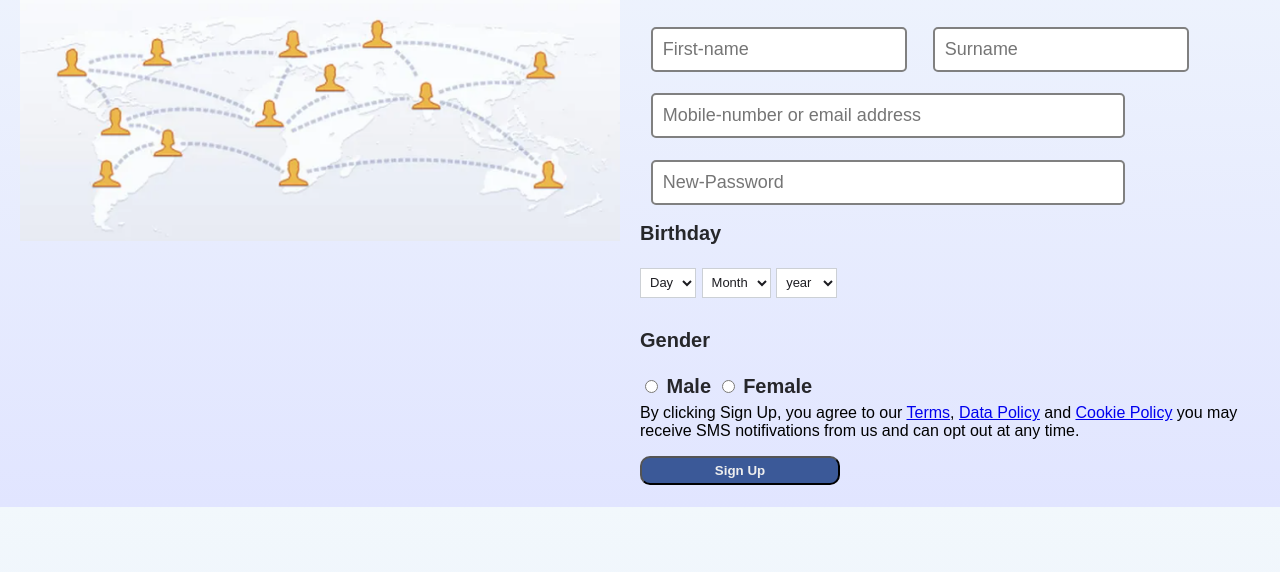
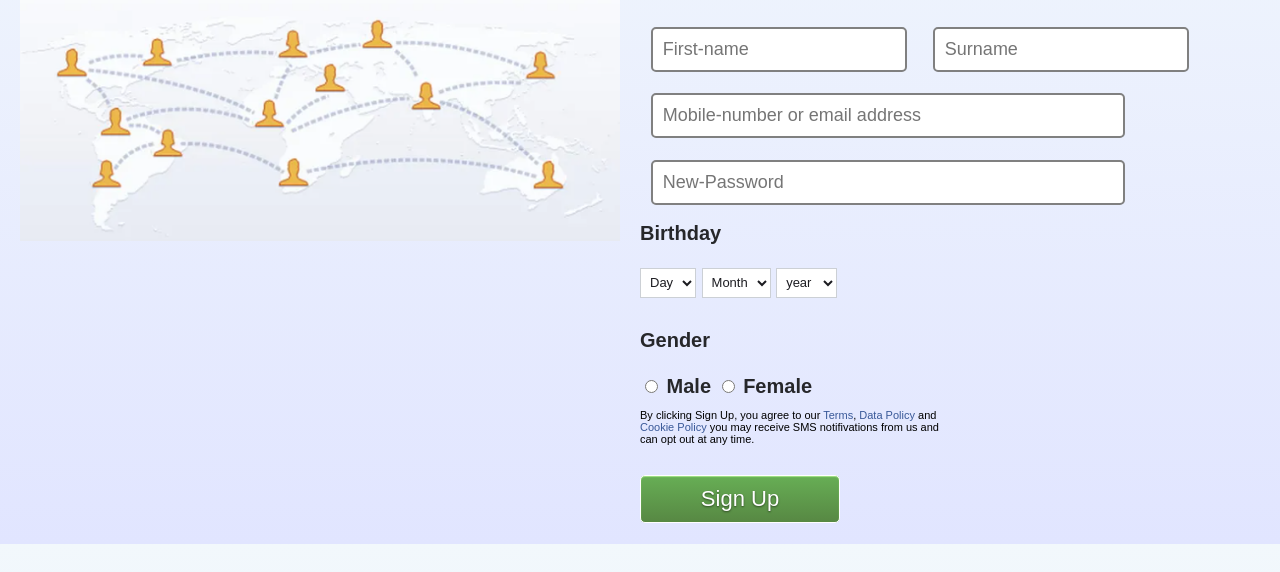
Before and after one commit to KusumaAkshaya/Git, a plain HTML site: page index.html in a window 1280 px wide. Shown: the part 228-800 px from the top of the page. Drawn offline with Linux system fonts and the light colour scheme.

Commit message:
changed sign up and terms

```diff
--- a/style.css
+++ b/style.css
@@ -126,15 +126,31 @@ input[type="radio"] label{
 }
 
 .terms{
-  max-width: 700px;
+  width: 316px;
+  font-size: 11px;
+  margin: 1em 0;
+}
+.terms a{
+    color: #385898;
+    cursor: pointer;
+    text-decoration: none;
 }
 
+.terms a:hover{
+  text-decoration: underline;
+}
 #sign-up{
     min-width: 200px;
-    padding: 5px;
-    margin-top: 16px;
-    background-color: #3b5998;
-    color: #EEEEEE;
-    border-radius: 10px;
-    font-weight: 700;
+    padding: 10px 20px;
+    margin-top: 19px;
+    background-image: linear-gradient(#67ae55, #578843);
+    background-color: #69a74e;
+    box-shadow: inset 0 1px 1px #a4e388;
+    font-size: 22px;
+    border-color: #3b6e22 #3b6e22 #2c5115;
+    border: 1px solid;
+    color: white;
+    cursor: pointer;
+    text-shadow: 0 1px 2px rgba( 0, 0, 0, 0.5);
+    border-radius: 5px;
 }
```
